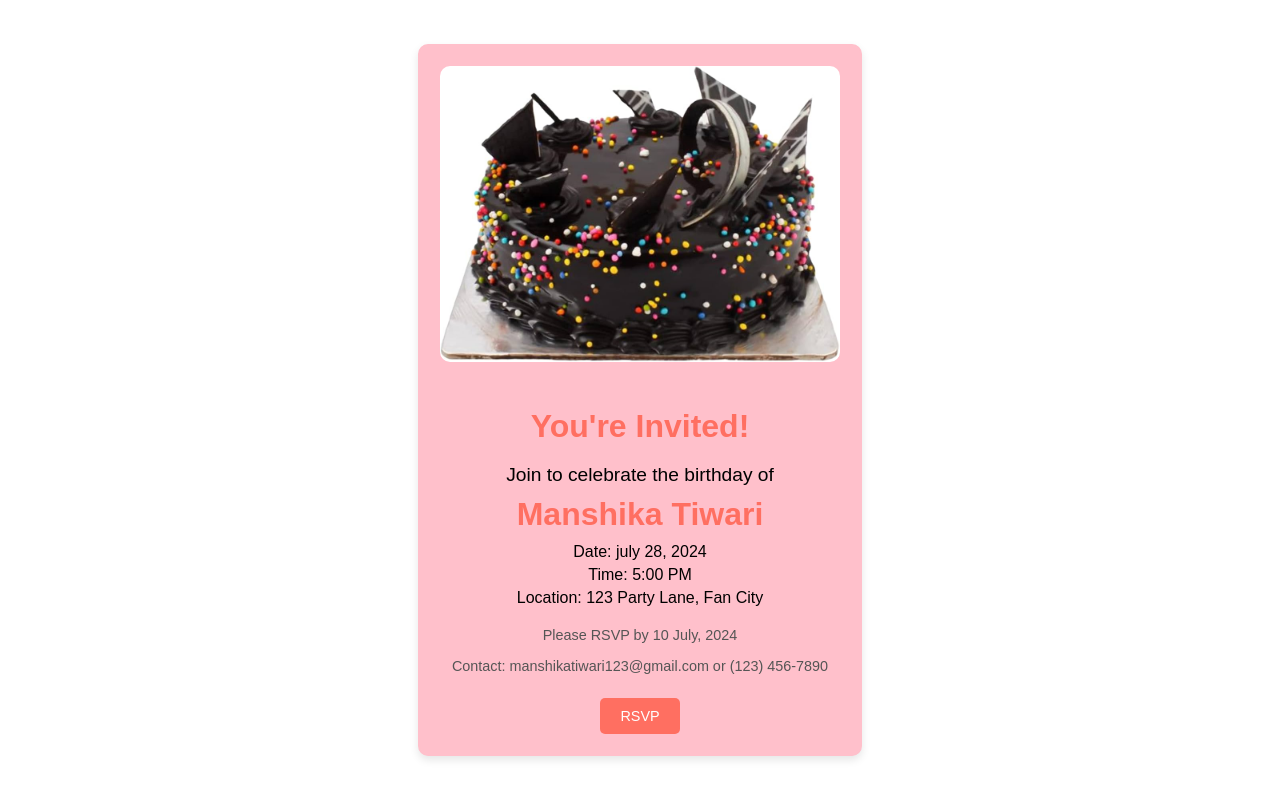
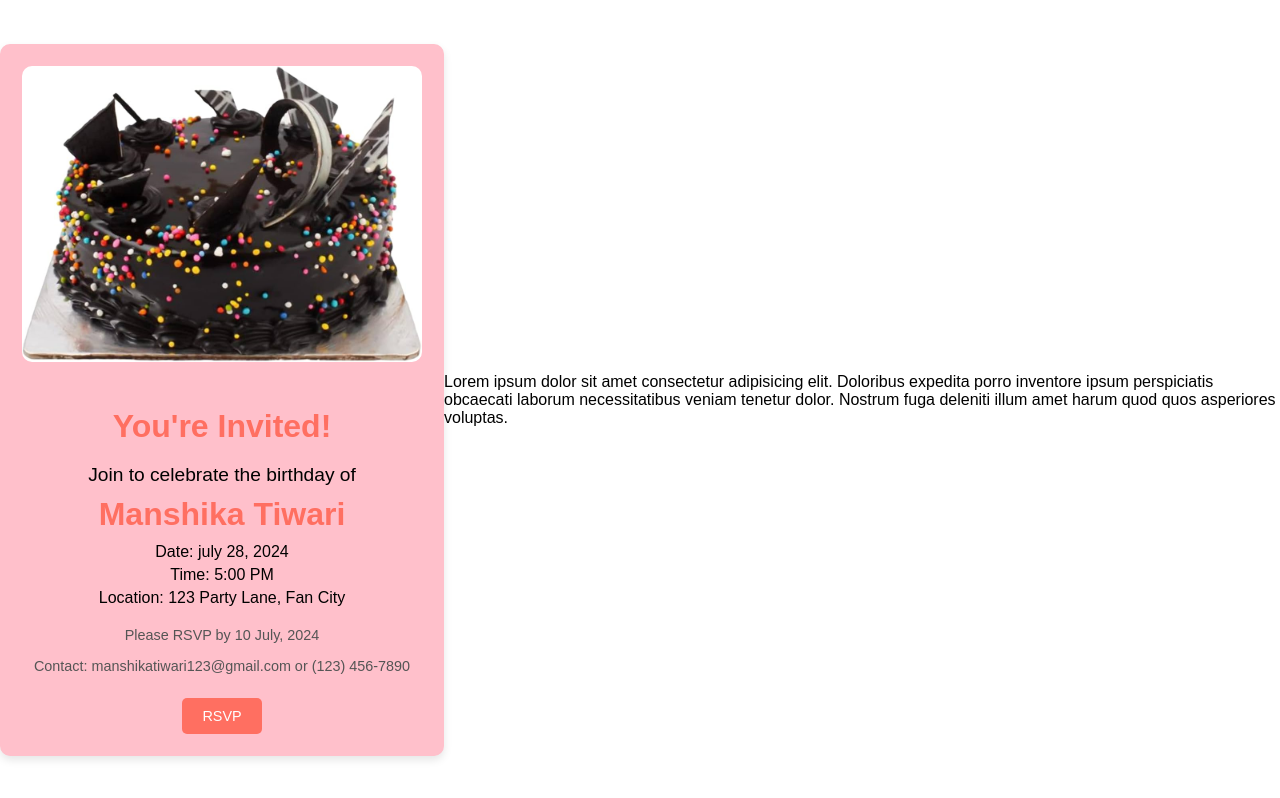
Before and after one commit to assetcompounders/birthay-project2, a plain HTML site: page index.html in a window 1280 px wide. Drawn offline with Linux system fonts and the light colour scheme.

Commit message:
parafraph add

```diff
--- a/index.html
+++ b/index.html
@@ -22,5 +22,9 @@
             <button class="rsvp-button">RSVP</button>
         </div>
     </div>
+
+
+
+    <p>Lorem ipsum dolor sit amet consectetur adipisicing elit. Doloribus expedita porro inventore ipsum perspiciatis obcaecati laborum necessitatibus veniam tenetur dolor. Nostrum fuga deleniti illum amet harum quod quos asperiores voluptas.</p>
 </body>
 </html>
```
